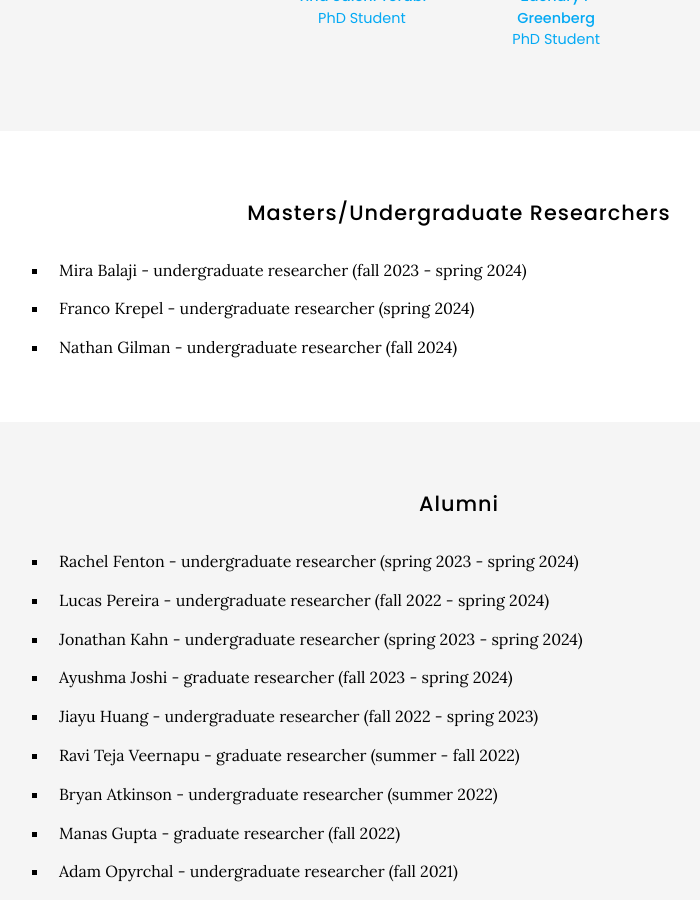
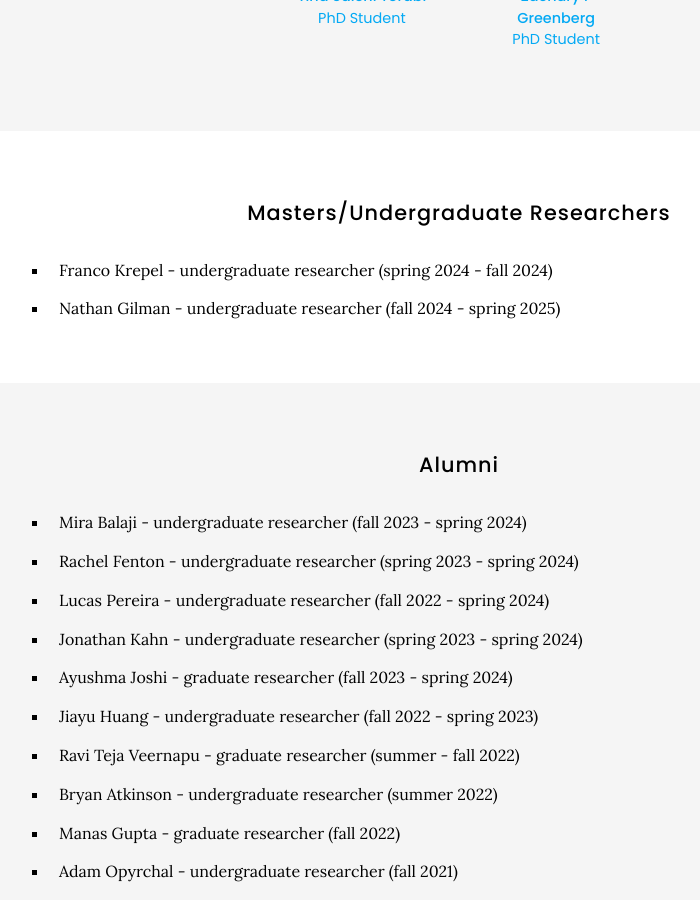
Before and after one commit to graim/GraimLabWebsite, a Jekyll site: the page built from team/index.md, in a window 1280 px wide and 900 px high, scrolled down 976 px. Shown: the whole window, without its empty margins (181-881 px from the left). Built offline with Jekyll 4.4.1, drawn with Linux system fonts in a browser that asks for light colours; nearby versions of some CDN libraries.

Commit message:
Update index.md
Minor updates

```diff
--- a/team/index.md
+++ b/team/index.md
@@ -37,14 +37,14 @@ We are a collaborative lab that works closely with researchers at UF and other u
 
 ## Masters/Undergraduate Researchers
 
-- Mira Balaji - undergraduate researcher (fall 2023 - spring 2024)
-- Franco Krepel - undergraduate researcher (spring 2024)
-- Nathan Gilman - undergraduate researcher (fall 2024)
+- Franco Krepel - undergraduate researcher (spring 2024 - fall 2024)
+- Nathan Gilman - undergraduate researcher (fall 2024 - spring 2025)
 
 {% include section.html %}
 
 ## Alumni
 
+- Mira Balaji - undergraduate researcher (fall 2023 - spring 2024)
 - Rachel Fenton - undergraduate researcher (spring 2023 - spring 2024)
 - Lucas Pereira - undergraduate researcher (fall 2022 - spring 2024)
 - Jonathan Kahn - undergraduate researcher (spring 2023 - spring 2024)
```
